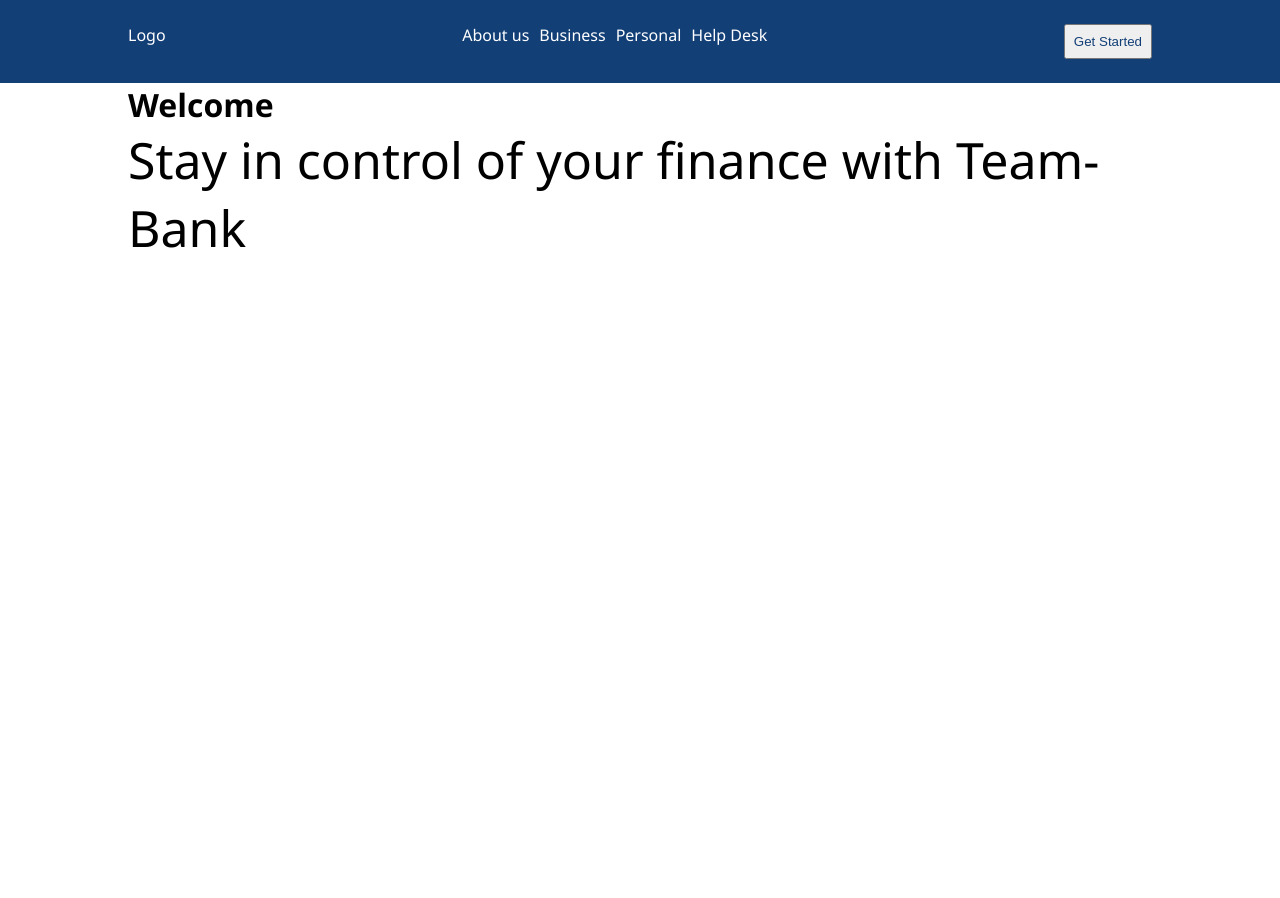
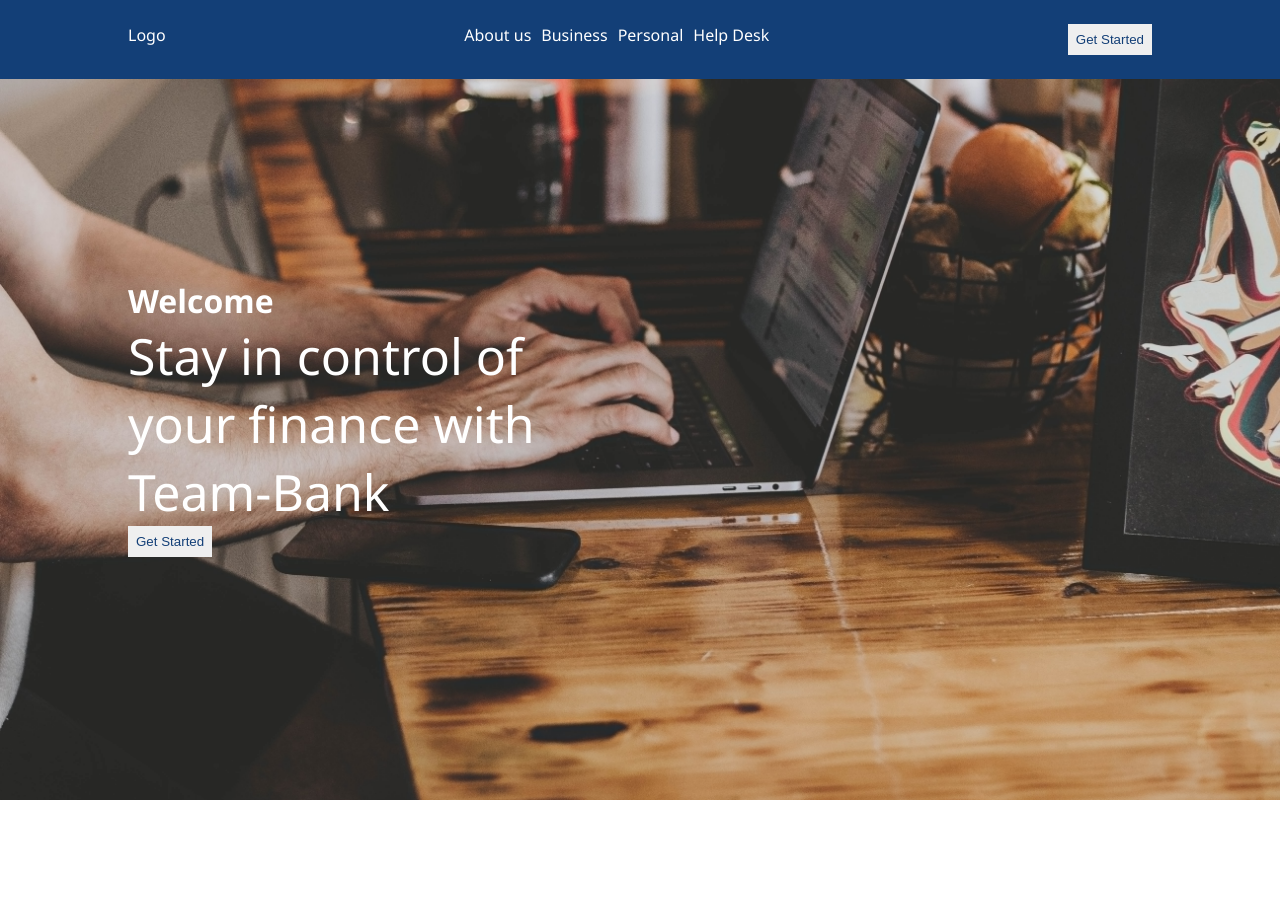
Before and after one commit to Ibnyahyah/Team-bank, a React (Create React App) app: page / in a window 1280 px wide. Shown: the top 898 px of the page. Before the commit the page ends 800 px from the top, so only its background shows below. Built offline with nearby package versions, Linux system fonts and the light colour scheme.

Commit message:
adding homepage

```diff
--- a/src/App.css
+++ b/src/App.css
@@ -18,6 +18,10 @@ body{
 hr{
   margin:10px 5px;
   color:gray;
+}
+button{
+  padding:0.5rem;
+  border:none;
 }
 .nav-container, footer{
   width:100%;
@@ -175,15 +179,18 @@ sup{
 }
 .main-section-home{
   font-family:'Segoe UI', Tahoma, Geneva, Verdana, sans-serif;
-  /* background: url("/src/bg.jpg")no-repeat; */
+  background: url("/src/bg.jpg")no-repeat;
   background-size: cover;
   background-position: center;
   min-height: 100vh;
-  color:#000;
+  color: white;
+}
+.main-section-home h1{
+  margin-top:200px;
 }
 .main-section-home p{
   font-size:50px;
-  color: black;
+  width: 50%;
 }
 
 /* footer */
--- a/src/pages/home/home-page.jsx
+++ b/src/pages/home/home-page.jsx
@@ -1,3 +1,4 @@
+import { Link } from "react-router-dom";
 import Navbar from "../../component/navbar/navbar";
 
 export default function Home(){
@@ -11,9 +12,20 @@ export default function Home(){
                     <div>
                         <p>Stay in control of your finance with Team-Bank</p>
                     </div>
+                <button><Link to="/login" style={{color:'#133F77'}}>Get Started</Link></button>
                 </div>
             </div>
         </div>
+            <div className="container" style={{marginTop:'100px', background:'#133f77', color:'white'}}>
+                <div className="row">
+                    <div className="card">
+                        <p>Make Deposit</p>
+                    </div>
+                    <div className="card">Withdraw</div>
+                    <div className="card">Transfer</div>
+                    <div className="card">Online Payment</div>
+                </div>
+            </div>
         </>
     )
 }
```
Also changed, not shown: src/bg.jpg (added).
